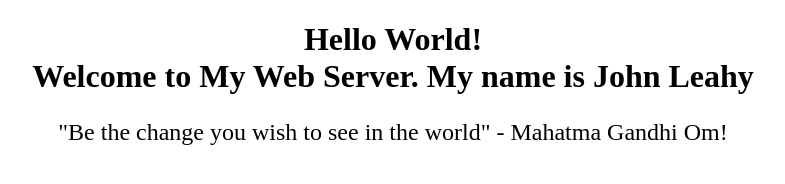
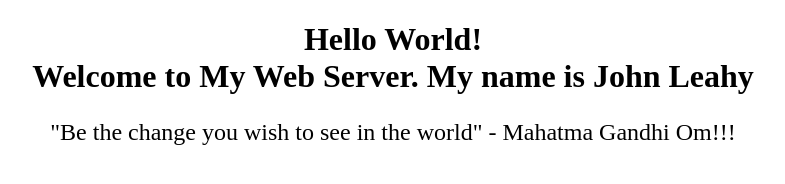
Before and after one commit to John88Bass/John88Bass, a plain HTML site: page CMST385/project1/Index.html in a window 1280 px wide. Shown: the whole page, without its empty margins (247-1032 px from the left). Drawn offline with Linux system fonts and the light colour scheme.

Commit message:
Update Index.html

```diff
--- a/CMST385/project1/Index.html
+++ b/CMST385/project1/Index.html
@@ -16,7 +16,7 @@
 
       Welcome to My Web Server. My name is John Leahy</h1>
 
-      <p style="text-align: center; font-size: 24px;">"Be the change you wish to see in the world" - Mahatma Gandhi Om!</p>
+      <p style="text-align: center; font-size: 24px;">"Be the change you wish to see in the world" - Mahatma Gandhi Om!!!</p>
 
   </body>
 
```
